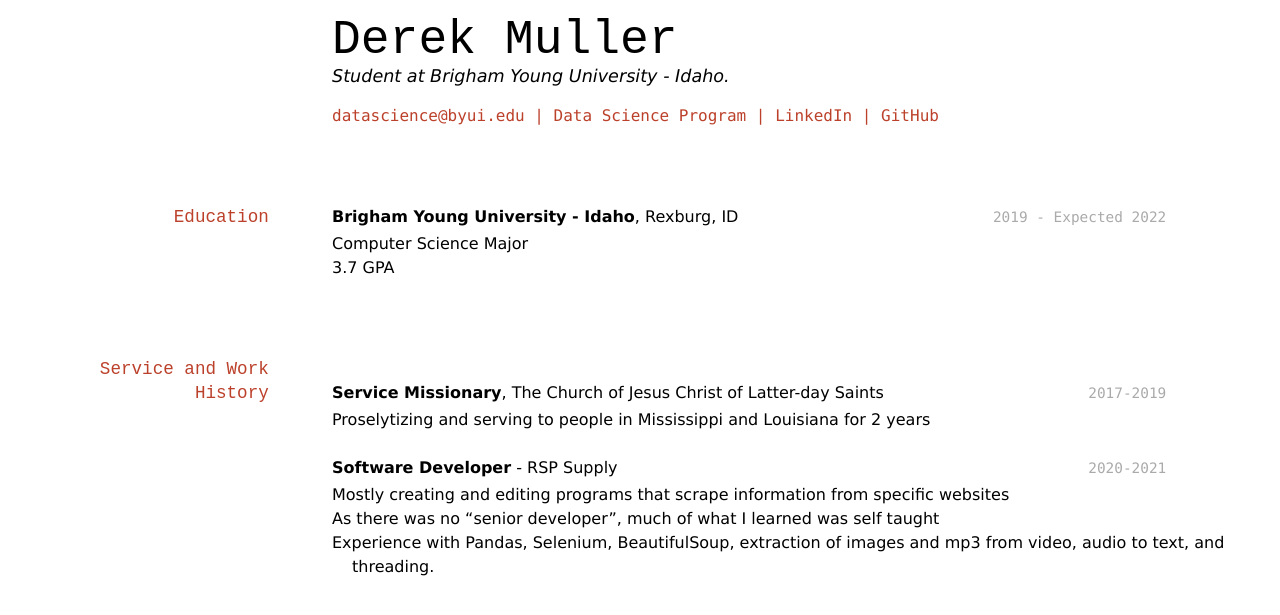
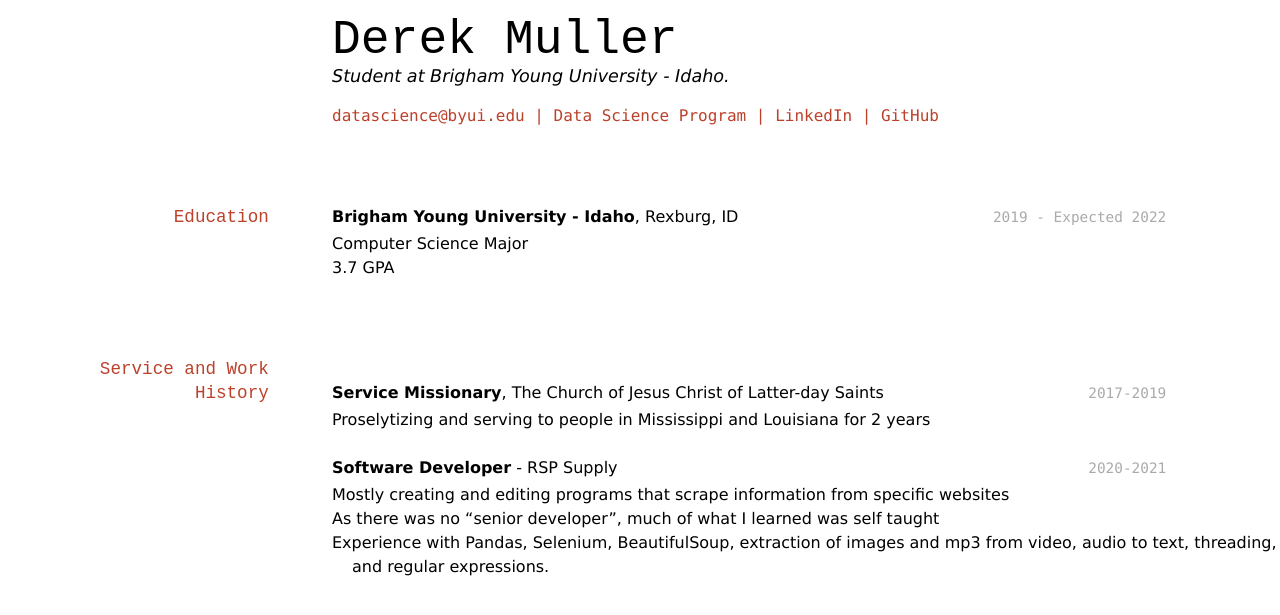
Before and after one commit to dtmuller55/muller_resume, a Jekyll site: the page built from docs/index.md, in a window 1280 px wide. Shown: the top 615 px of the page. Built offline with Jekyll 4.4.1, drawn with Linux system fonts in a browser that asks for light colours.

Commit message:
Made small change

```diff
--- a/docs/index.md
+++ b/docs/index.md
@@ -33,7 +33,7 @@ __Service Missionary__, The Church of Jesus Christ of Latter-day Saints
 __Software Developer__ - RSP Supply
 - Mostly creating and editing programs that scrape information from specific websites
 - As there was no "senior developer", much of what I learned was self taught
-- Experience with Pandas, Selenium, BeautifulSoup, extraction of images and mp3 from video, audio to text, and threading.
+- Experience with Pandas, Selenium, BeautifulSoup, extraction of images and mp3 from video, audio to text, threading, and regular expressions.
 
 
 <!-- ### Footer
```
